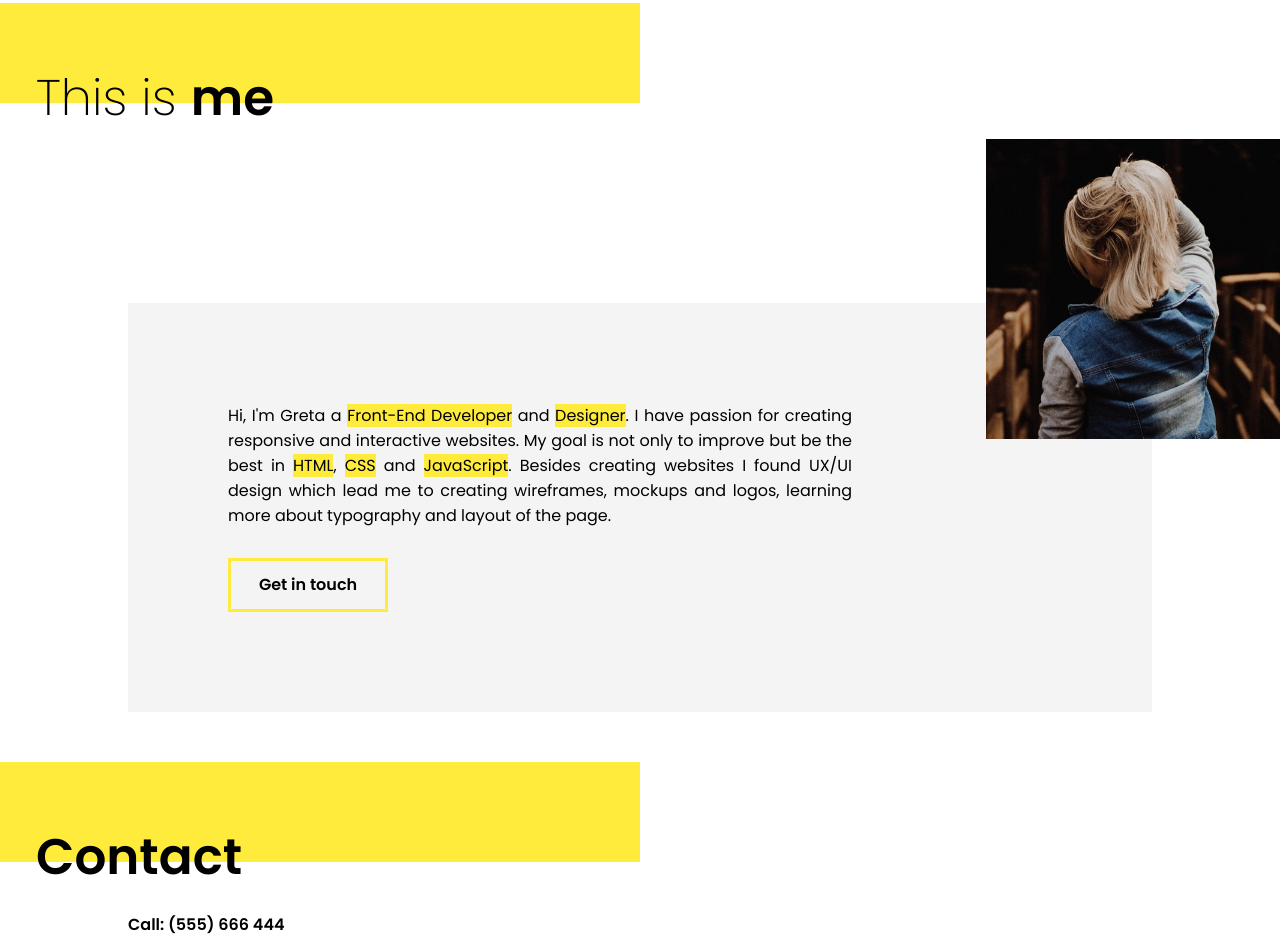
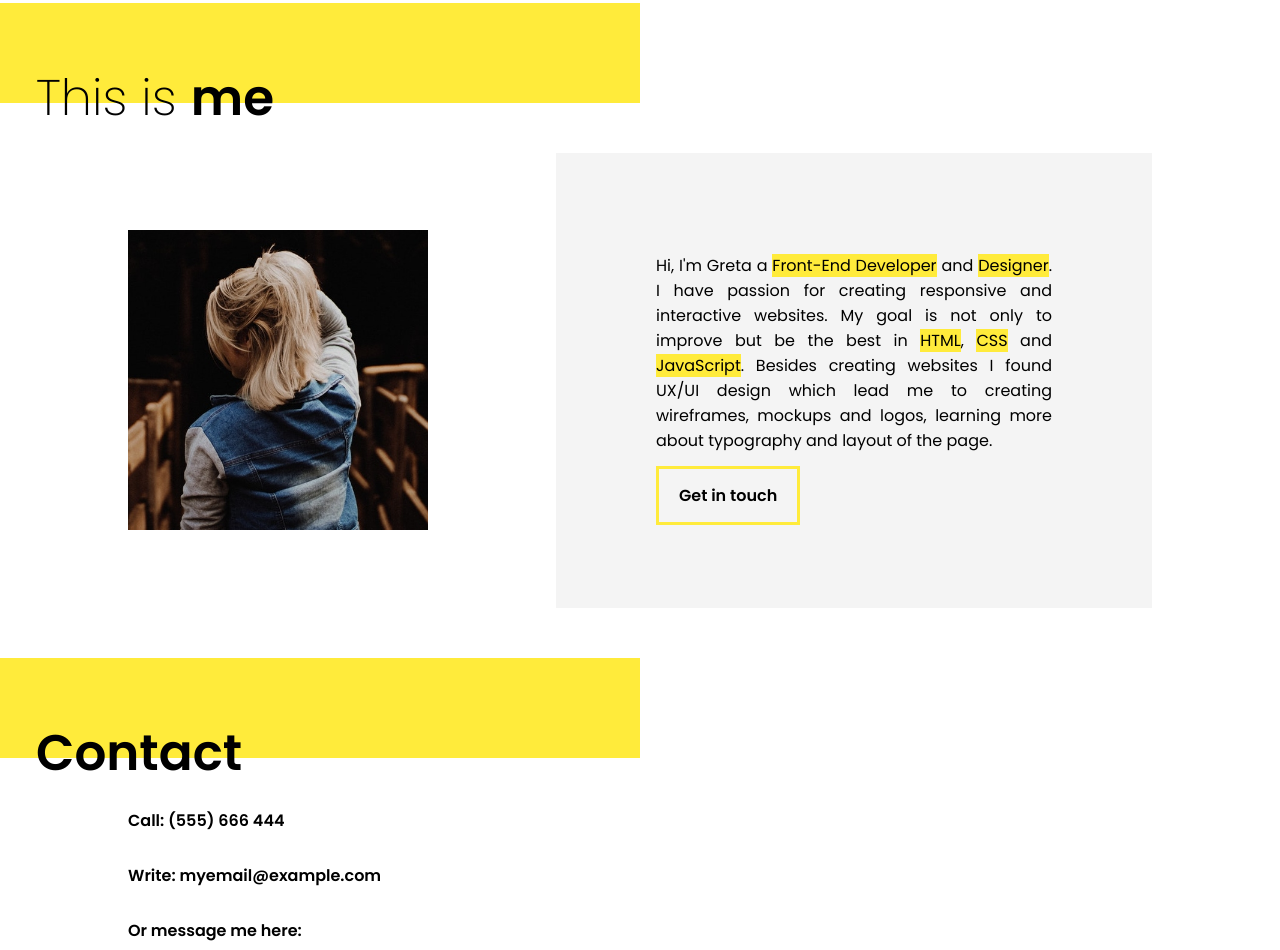
Before and after one commit to GretaVait/gretavait.github.io, a plain HTML site: page index.html in a window 1280 px wide. Shown: the part 995-1945 px from the top of the page. Drawn offline with Linux system fonts and the light colour scheme.

Commit message:
Updated styles.css and index.html

```diff
--- a/css/styles.css
+++ b/css/styles.css
@@ -159,17 +159,21 @@ main {
     margin-top: 30px;
 }
 
-.about div {
+.card {
     margin-top: 10px;
     padding: 0 10%;
     text-align: justify;
+}
+
+.card p {
+    margin-bottom: 20px;
 }
 
 .outline {
     background-color: #FFEB3B;
 }
 
-.about button {
+.card a {
     font-family: 'Poppins', sans-serif;
     width: 140px;
     height: 44px;
@@ -178,6 +182,7 @@ main {
     font-weight: 600;
     font-size: 14px;
     margin-top: 20px;
+    padding: 10px 15px;
 }
 
 /* Contact */
@@ -407,31 +412,30 @@ footer p {
     }
 
     .about {
-        position: relative;
+        display: flex;
+        flex-direction: column;
+        align-items: center;
+        margin: 50px 0 0 0;
     }
 
     .about img {
-        position: absolute;
-        left: 55%;
-        top: -55%;
         width: 300px;
         padding: 0;
         margin: 0;
     }
 
-    .about div {
+    .card {
         background-color: #F4F4F4;
-        width: 80%;
-        padding: 120px 100px 100px 100px;
-        margin: 300px auto 0 auto;
+        padding: 50px;
+        margin: 50px 10%;
     }
 
-    .about p {
+    .card p {
         padding: 0;
         margin: 0 0 30px 0;
     }
 
-    .about button {
+    .card a {
         width: 160px;
         height: 54px;
         cursor: pointer;
@@ -439,10 +443,11 @@ footer p {
         background-color: transparent;
         font-size: 16px;
         transition: all 0.3s ease-out 0s;
+        padding: 15px 20px;
         margin: 0;
     }
 
-    .about button:hover {
+    .card a:hover {
         background-color: #FFEB3B;
     }
 
@@ -549,15 +554,18 @@ footer p {
         width: 25%;
     }
 
+    .about {
+        flex-direction: row;
+    }
+
     .about img {
         width: 300px;
-        left: 68%;
-        top: -35%;
+        margin-left: 10%;
     }
 
-    .about div {
-        padding: 100px 300px 100px 100px;
-        margin: 200px auto 0 auto;
+    .card {
+        padding: 100px;
+        margin: 0 10%;
     }
 
     .work {
@@ -592,10 +600,3 @@ footer p {
         margin: 30px 0;
     }
 }
-
-@media (min-width: 1200px) {
-    .about img {
-        left: 77%;
-        top: -40%;
-    }
-}
--- a/index.html
+++ b/index.html
@@ -18,7 +18,7 @@
                 <path d="M139.5,84H99V67.8c0-7.9,6.9-13.8,14.8-13.8H138V12h-34.5H93.1C70.1,12,50,36.1,50,59.1v0.4V84H26v48h24v121h49V132h35.5
                     L139.5,84z"/>
                 </svg></a>
-                <a href="https://twitter.com" target="_blank"><svg class="twitter" version="1.1" id="Layer_1" xmlns="http://www.w3.org/2000/svg" xmlns:xlink="http://www.w3.org/1999/xlink" x="0px" y="0px"
+                <a href="https://twitter.com" target="_blank"><svg class="twitter" version="1.1" id="Layer_2" xmlns="http://www.w3.org/2000/svg" xmlns:xlink="http://www.w3.org/1999/xlink" x="0px" y="0px"
                     viewBox="0 0 440 395" enable-background="new 0 0 440 395" xml:space="preserve">
                 <path d="M423.8,68.5c-10.8,8.8-41,12.9-46.8,13.6c-0.2-0.4-0.3-0.8-0.4-1.1C403.2,67,413,35.3,413,35.3
                     c-25.5,15.1-45.1,18.7-53.9,19.5c-15.3-15.6-36.5-25.3-60-25.3c-46.4,0-84,37.6-84,84c0,6.5,0.8,12.7,2.1,18.8
@@ -26,7 +26,7 @@
                     c-19.3,6-36,0.7-36,0.7C81,287.7,139,289,139,289c-54.7,46-123.8,36-123.8,36c147.5,78,253.2,3.3,253.2,3.3
                     C374,266.2,383,155.4,382.9,118.5c0.1-1.7,0.2-3.3,0.2-5c0-1.1,0-2.2-0.1-3.3C406.7,94.4,423.8,68.5,423.8,68.5z"/>
                 </svg></a>
-                <a href="https://www.linkedin.com" target="_blank"><svg class="linkedin" version="1.1" id="Layer_1" xmlns="http://www.w3.org/2000/svg" xmlns:xlink="http://www.w3.org/1999/xlink" x="0px" y="0px"
+                <a href="https://www.linkedin.com" target="_blank"><svg class="linkedin" version="1.1" id="Layer_3" xmlns="http://www.w3.org/2000/svg" xmlns:xlink="http://www.w3.org/1999/xlink" x="0px" y="0px"
                     viewBox="0 0 684 703.5" enable-background="new 0 0 684 703.5" xml:space="preserve">
                 <rect x="40.4" y="229.4" width="129" height="392"/>
                 <ellipse cx="105.6" cy="106.1" rx="73.3" ry="67.3"/>
@@ -53,14 +53,14 @@
                     <a href="#contact" class="nav-link">Contact</a>
                 </li>
                 <li class="nav-item social-media-web">
-                    <a href="https://www.facebook.com" target="_blank"><svg class="facebook" version="1.1" id="Layer_1" xmlns="http://www.w3.org/2000/svg" xmlns:xlink="http://www.w3.org/1999/xlink" x="0px" y="0px"
+                    <a href="https://www.facebook.com" target="_blank"><svg class="facebook" version="1.1" id="Layer_4" xmlns="http://www.w3.org/2000/svg" xmlns:xlink="http://www.w3.org/1999/xlink" x="0px" y="0px"
                         viewBox="0 0 164 271.5" enable-background="new 0 0 164 271.5" xml:space="preserve">
                     <path d="M139.5,84H99V67.8c0-7.9,6.9-13.8,14.8-13.8H138V12h-34.5H93.1C70.1,12,50,36.1,50,59.1v0.4V84H26v48h24v121h49V132h35.5
                         L139.5,84z"/>
                     </svg></a>
                 </li>
                 <li class="nav-item social-media-web">
-                    <a href="https://twitter.com" target="_blank"><svg class="twitter" version="1.1" id="Layer_1" xmlns="http://www.w3.org/2000/svg" xmlns:xlink="http://www.w3.org/1999/xlink" x="0px" y="0px"
+                    <a href="https://twitter.com" target="_blank"><svg class="twitter" version="1.1" id="Layer_5" xmlns="http://www.w3.org/2000/svg" xmlns:xlink="http://www.w3.org/1999/xlink" x="0px" y="0px"
                         viewBox="0 0 440 395" enable-background="new 0 0 440 395" xml:space="preserve">
                     <path d="M423.8,68.5c-10.8,8.8-41,12.9-46.8,13.6c-0.2-0.4-0.3-0.8-0.4-1.1C403.2,67,413,35.3,413,35.3
                         c-25.5,15.1-45.1,18.7-53.9,19.5c-15.3-15.6-36.5-25.3-60-25.3c-46.4,0-84,37.6-84,84c0,6.5,0.8,12.7,2.1,18.8
@@ -70,7 +70,7 @@
                     </svg></a>
                 </li>
                 <li class="nav-item social-media-web">
-                    <a href="https://www.linkedin.com" target="_blank"><svg class="linkedin" version="1.1" id="Layer_1" xmlns="http://www.w3.org/2000/svg" xmlns:xlink="http://www.w3.org/1999/xlink" x="0px" y="0px"
+                    <a href="https://www.linkedin.com" target="_blank"><svg class="linkedin" version="1.1" id="Layer_6" xmlns="http://www.w3.org/2000/svg" xmlns:xlink="http://www.w3.org/1999/xlink" x="0px" y="0px"
                         viewBox="0 0 684 703.5" enable-background="new 0 0 684 703.5" xml:space="preserve">
                     <rect x="40.4" y="229.4" width="129" height="392"/>
                     <ellipse cx="105.6" cy="106.1" rx="73.3" ry="67.3"/>
@@ -147,9 +147,9 @@
             </div>
             <div class="about">
                 <img src="img/profile-image.jpg" alt="Profile Image">
-                <div>
+                <div class="card">
                     <p>Hi, I'm Greta a <span class="outline">Front-End Developer</span> and <span class="outline">Designer</span>. I have passion for creating responsive and interactive websites. My goal is not only to improve but be the best in <span class="outline">HTML</span>, <span class="outline">CSS</span> and <span class="outline">JavaScript</span>. Besides creating websites I found UX/UI design which lead me to creating wireframes, mockups and logos, learning more about typography and layout of the page.</p>
-                    <button><a href="#contact">Get in touch</a></button>
+                    <a href="#contact">Get in touch</a>
                 </div>
             </div>
         <!-- /About -->
```
